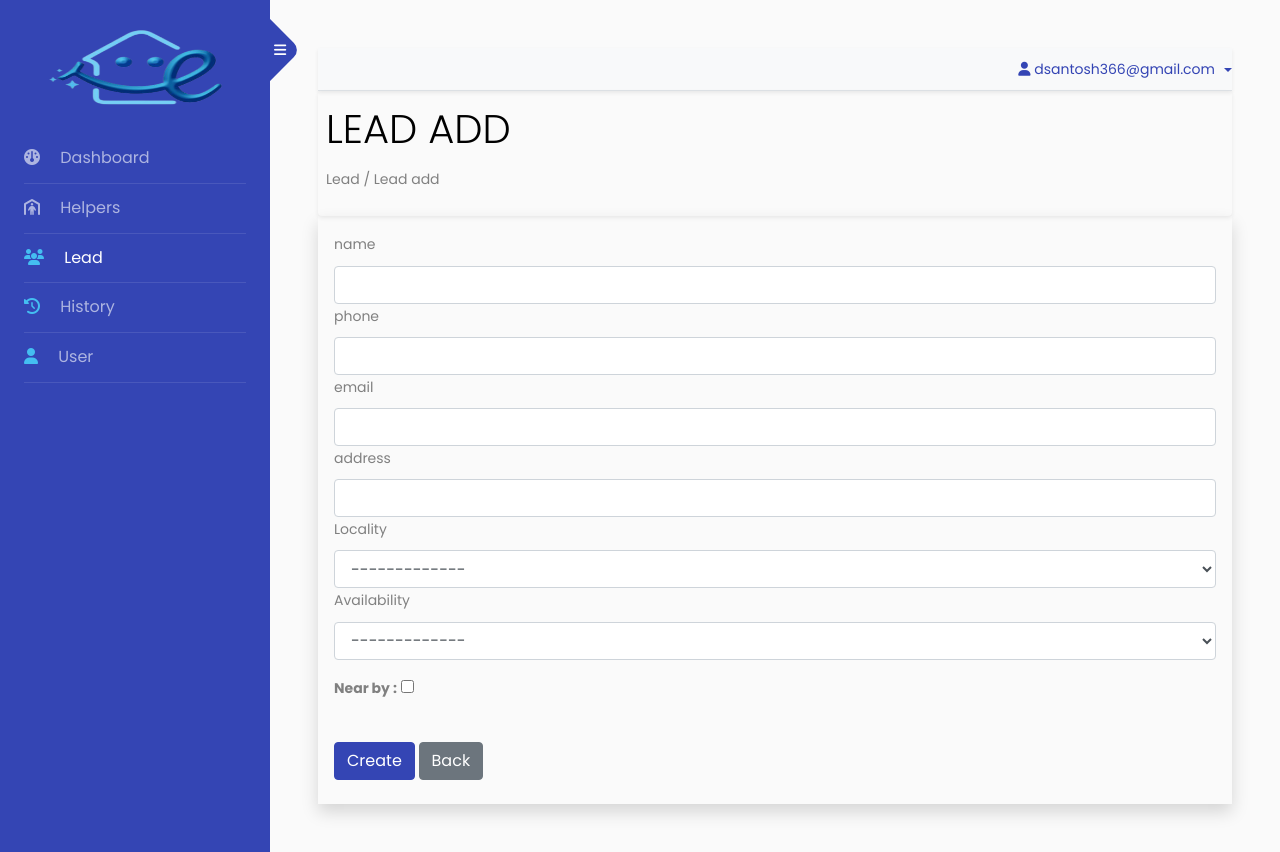
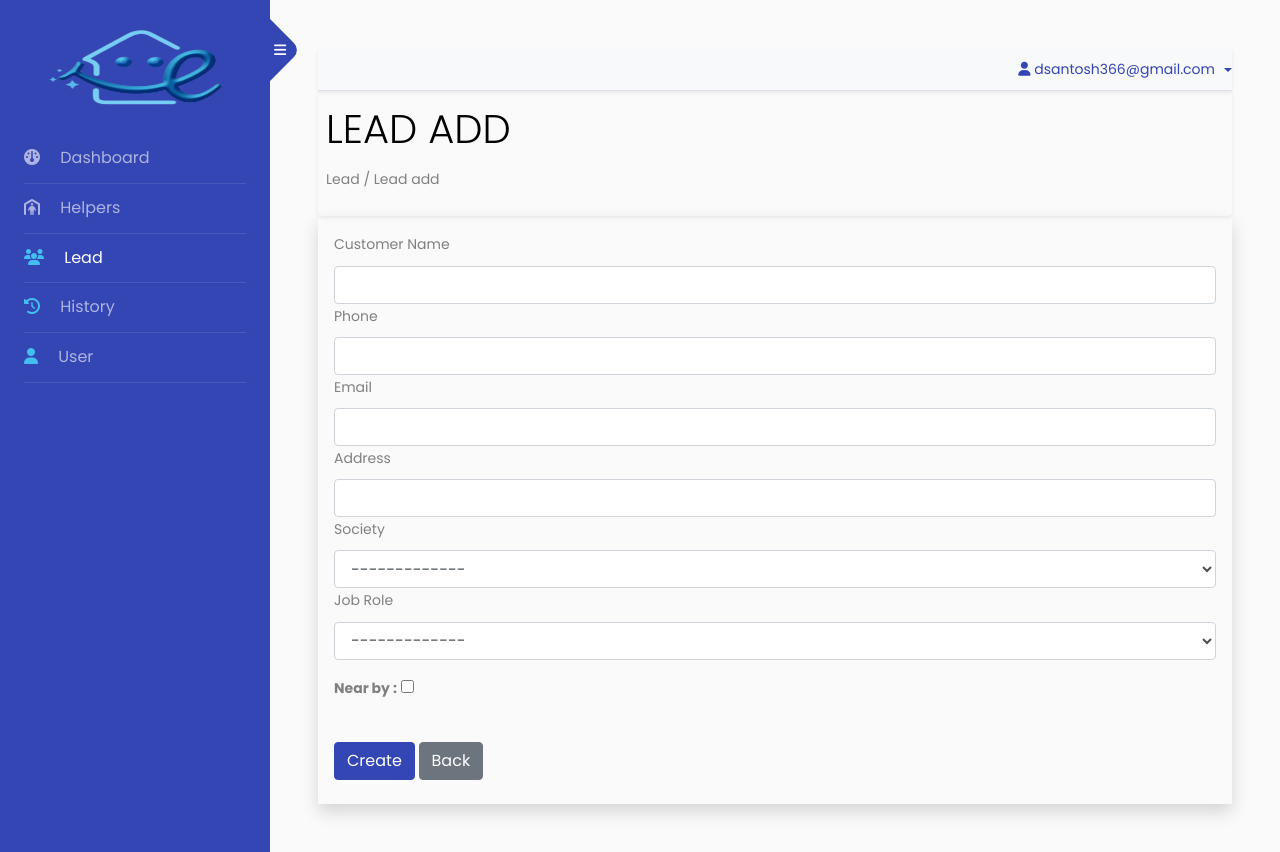
Before and after one commit to santoshDasgit/ezyhelpers, a Django app: page /lead_add in a window 1280 px wide. Run offline with Django 4.2, Linux system fonts and the light colour scheme; a user stored in the database is signed in; data that the repository does not hold is empty; some libraries are stand-ins or nearby versions.

Commit message:
changing the label names

```diff
--- a/backnd/templates/helper_add.html
+++ b/backnd/templates/helper_add.html
@@ -66,7 +66,7 @@
     <input type="text" name='job_role'>
 
     <!--skill set-->
-    <h5 class='mt-3'>Skills set </h5>
+    <h5 class='mt-3'>Skills</h5>
     <input type="checkbox" name="skill" value="Cooking" class='ml-2'>Cooking
     <input type="checkbox" name="skill" value="Cleaning" class='ml-2'>Cleaning
     <input type="checkbox" name="skill" value="Cleaning" class='ml-2'>Cleaning
@@ -85,7 +85,7 @@
     <br>
 
     <!--Additional skill set-->
-    <h5 class='mt-3'>Additional Skills set </h5>
+    <h5 class='mt-3'>Additional Skills</h5>
     <input type="checkbox" name="ad-skill" value="First Aid" class='ml-2'>First Aid
     <input type="checkbox" name="ad-skill" value="Pet friendly" class='ml-2'>Pet friendly
     <input type="checkbox" name="ad-skill" value="CPR" class='ml-2'>CPR
--- a/backnd/templates/lead_add.html
+++ b/backnd/templates/lead_add.html
@@ -23,19 +23,19 @@
     {% csrf_token %}
 
 
-    <label for="">name</label>
+    <label for="">Customer Name</label>
     <input type="text" class="form-control"  name='name' required>
 
-    <label for="">phone</label>
+    <label for="">Phone</label>
     <input type="text" class="form-control"  name='phone' required>
 
-    <label for="">email</label>
+    <label for="">Email</label>
     <input type="email" class="form-control"  name='email' required>
 
-    <label for="">address</label>
+    <label for="">Address</label>
     <input type="text" class="form-control"  name='addr' required>
 
-    <label for="">Locality</label>
+    <label for="">Society</label>
     <select name="locality" id="" class='form-control' required>
         <option value selected>-------------</option>
         {% for i in locations %}
@@ -45,7 +45,7 @@
 
 
 
-    <label for="">Availability</label>
+    <label for="">Job Role</label>
     <select name="availability" id="" class='form-control' required>
         <option value selected>-------------</option>
         <option value="live_in">Live in</option>
```
Also changed, not shown: backnd/templates/lead_edit.html (+6 -6 lines).
